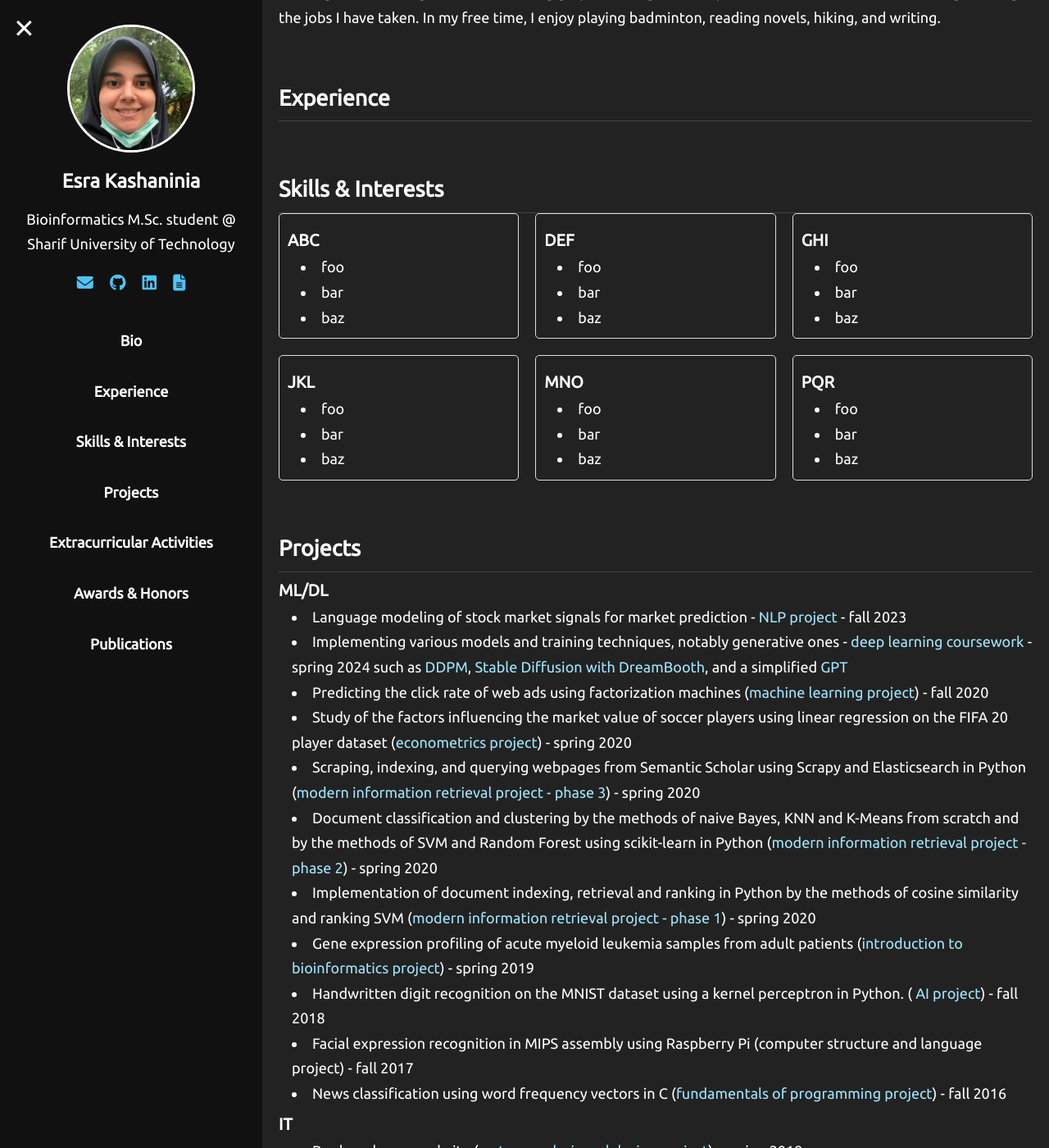
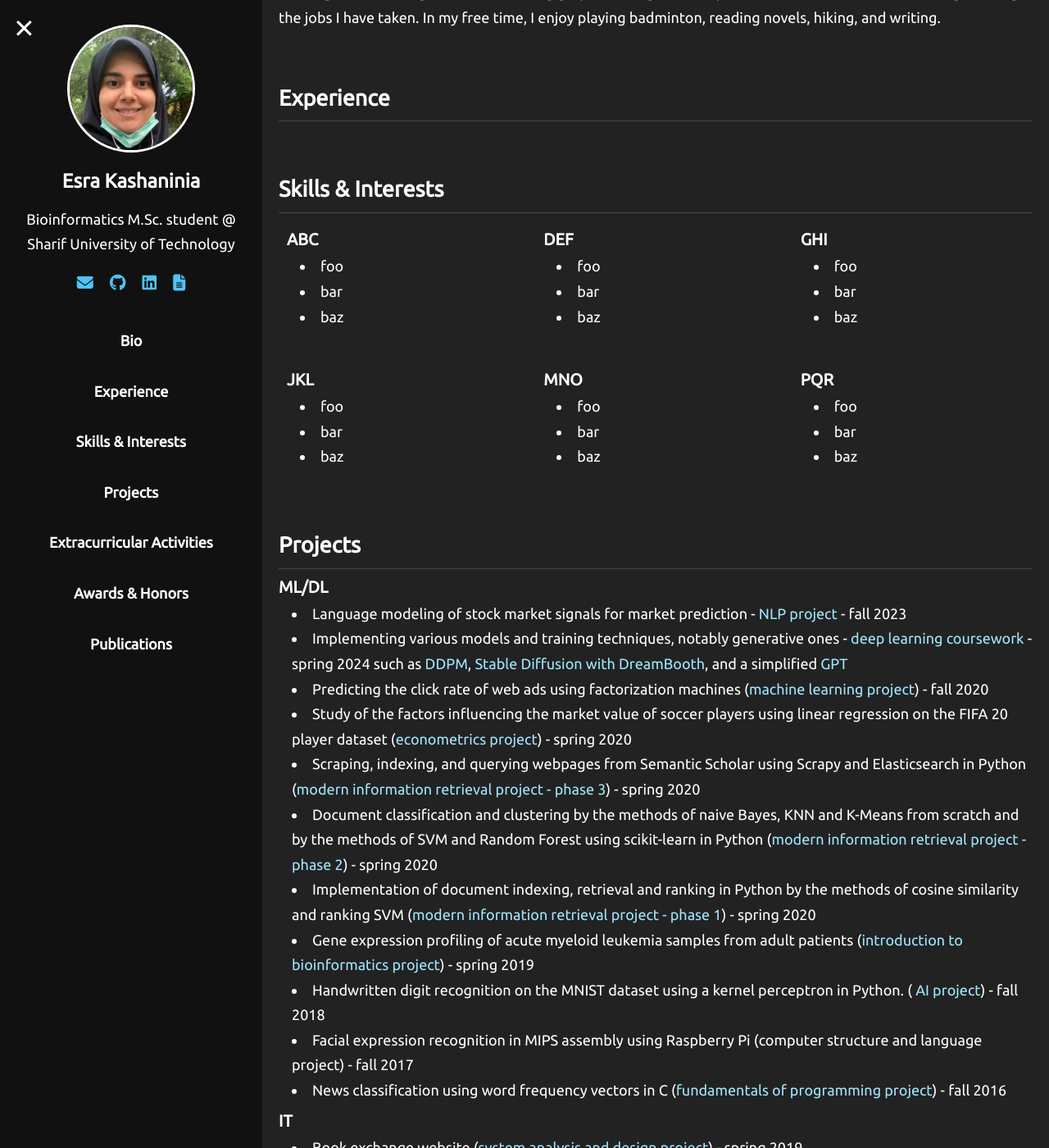
Before and after one commit to Esra-K/Esra-K.github.io, a Jekyll site: the page built from index.md, in a window 1280 px wide and 1400 px high, scrolled down 317 px. Shown: the whole window at 82% size. Built offline with Jekyll 4.4.1, drawn with Linux system fonts in a browser that asks for light colours.

Commit message:
remove white borders from grid

```diff
--- a/assets/css/style.css
+++ b/assets/css/style.css
@@ -160,9 +160,8 @@ body,
 
 .interests-grid > div {
   padding: 10px;
-  border: 1px solid #ddd;
-  border-radius: 5px;
-  background: none; /* no white background */
+  border: none; /* removed border */
+  background: none; /* removed white background */
 }
 /* End of added interests section for the 2 * 3 grid */
 
```
